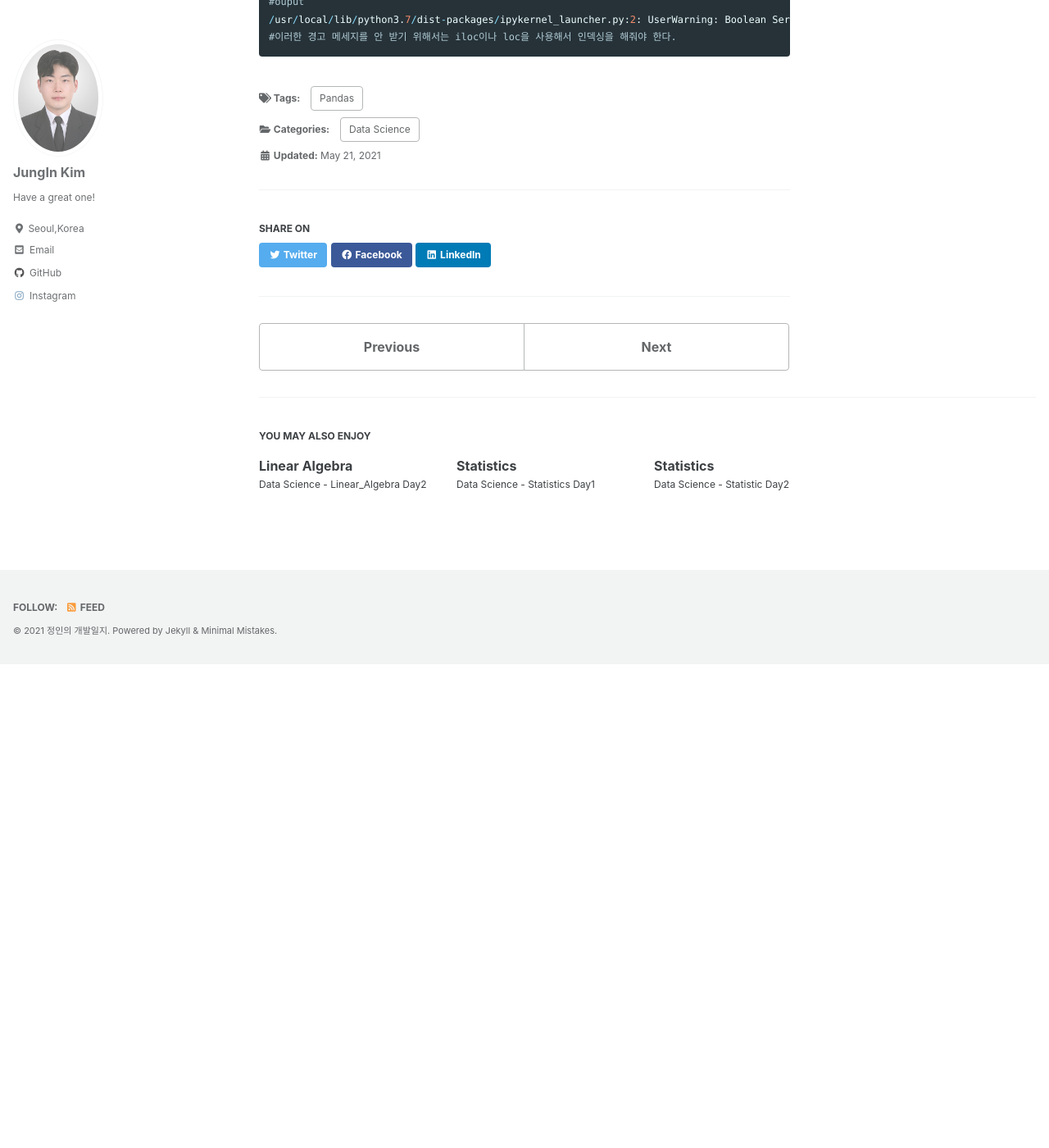
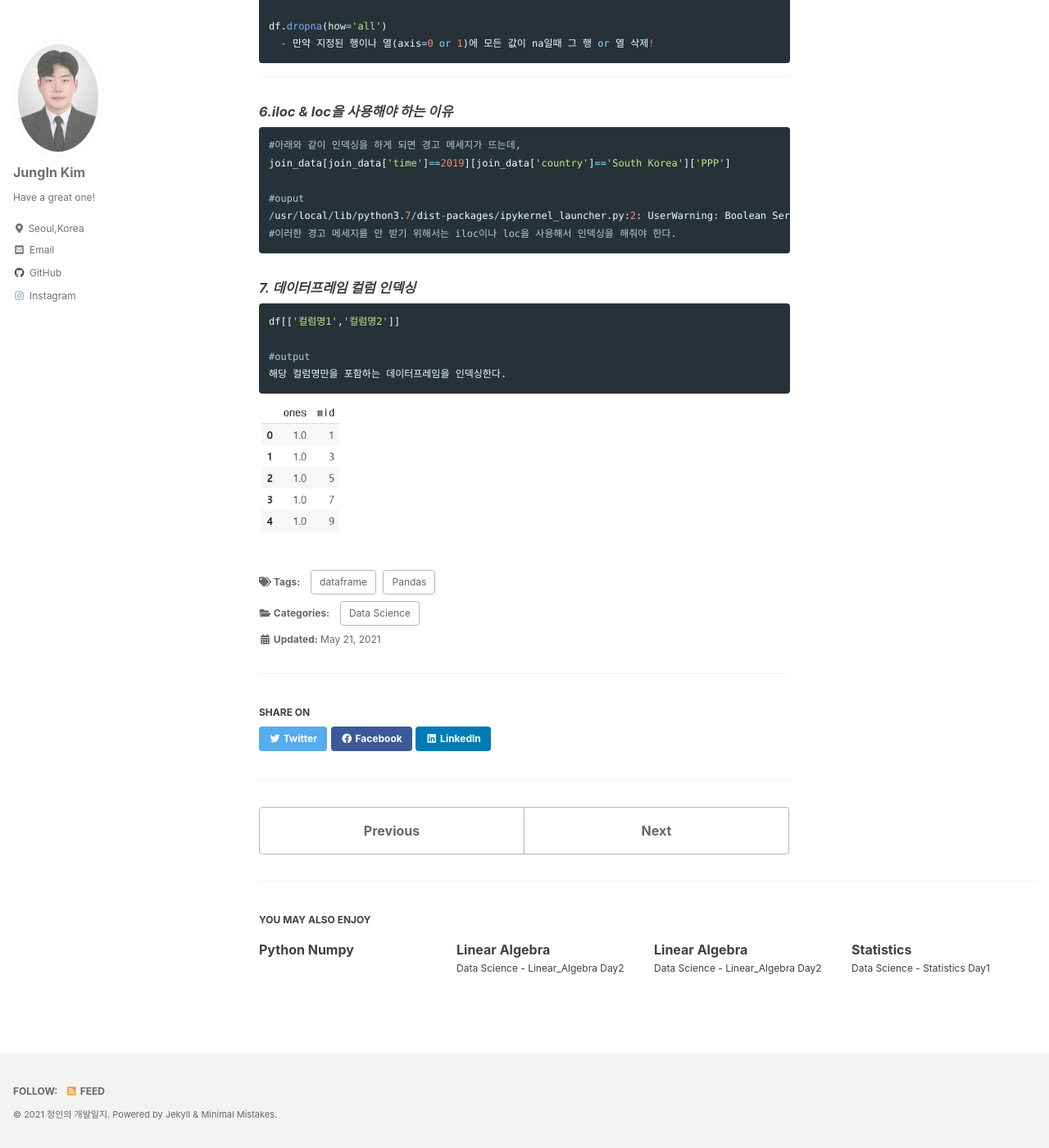
Before and after one commit to junginkim23/junginkim23.github.io, a Jekyll site: the page built from _posts/2021-05-21-Useful_Dataframe_Method.md, in a window 1280 px wide and 1400 px high, scrolled down 1317 px. Shown: the whole window at 82% size. Built offline with Jekyll 4.4.1, drawn with Linux system fonts in a browser that asks for light colours; cached includes are drawn as plain includes; before the commit the page ends 2127 px from its top, so only the background shows below that; some of the changed text lies outside the part shown.

````diff
--- a/_posts/2021-05-21-Useful_Dataframe_Method.md
+++ b/_posts/2021-05-21-Useful_Dataframe_Method.md
@@ -1,9 +1,10 @@
 ---
-title : "Useful Dataframe Method"
+title : "[Python] - dataframe"
 category :
     - Data Science
 tag :
     - Pandas
+    - dataframe
 author_profile : true
 sidebar_main : False
 toc : true
@@ -30,7 +31,12 @@ data1 = data1.drop(data1.columns[0],axis=1)
 
 ```py
 df.rename_axis('추가하고 싶은 명')
+df.rename_axis('index')
+
+# output
 ```
+
+<img src='/assets/dataframe2.PNG' width = 100>
 
 ---
 
@@ -82,3 +88,12 @@ join_data[join_data['time']==2019][join_data['country']=='South Korea']['PPP']
 /usr/local/lib/python3.7/dist-packages/ipykernel_launcher.py:2: UserWarning: Boolean Series key will be reindexed to match DataFrame index.
 #이러한 경고 메세지를 안 받기 위해서는 iloc이나 loc을 사용해서 인덱싱을 해줘야 한다.
 ```
+
+##### *7. 데이터프레임 컬럼 인덱싱*
+```py
+df[['컬럼명1','컬럼명2']]
+
+#output
+해당 컬럼명만을 포함하는 데이터프레임을 인덱싱한다.
+```
+<img src='/assets/dataframe2.PNG' width = 100>
--- a/_posts/2021-05-24-Linear_Algebra.md
+++ b/_posts/2021-05-24-Linear_Algebra_Day2.md
@@ -4,6 +4,8 @@ category :
     - Data Science
 tag :
     - Linear Algebra
+    - covariance
+    - Linear Projection
 author_profile : true
 sidebar_main : False
 toc : true
````
Also changed, not shown: _posts/2021-05-21-Linear_Algebra_Day1.md (added, +60 -0 lines), _posts/2021-05-27-Python-numpy.md (added), assets/dataframe.PNG (added), assets/dataframe2.PNG (added), assets/dataframe3.PNG (added).
